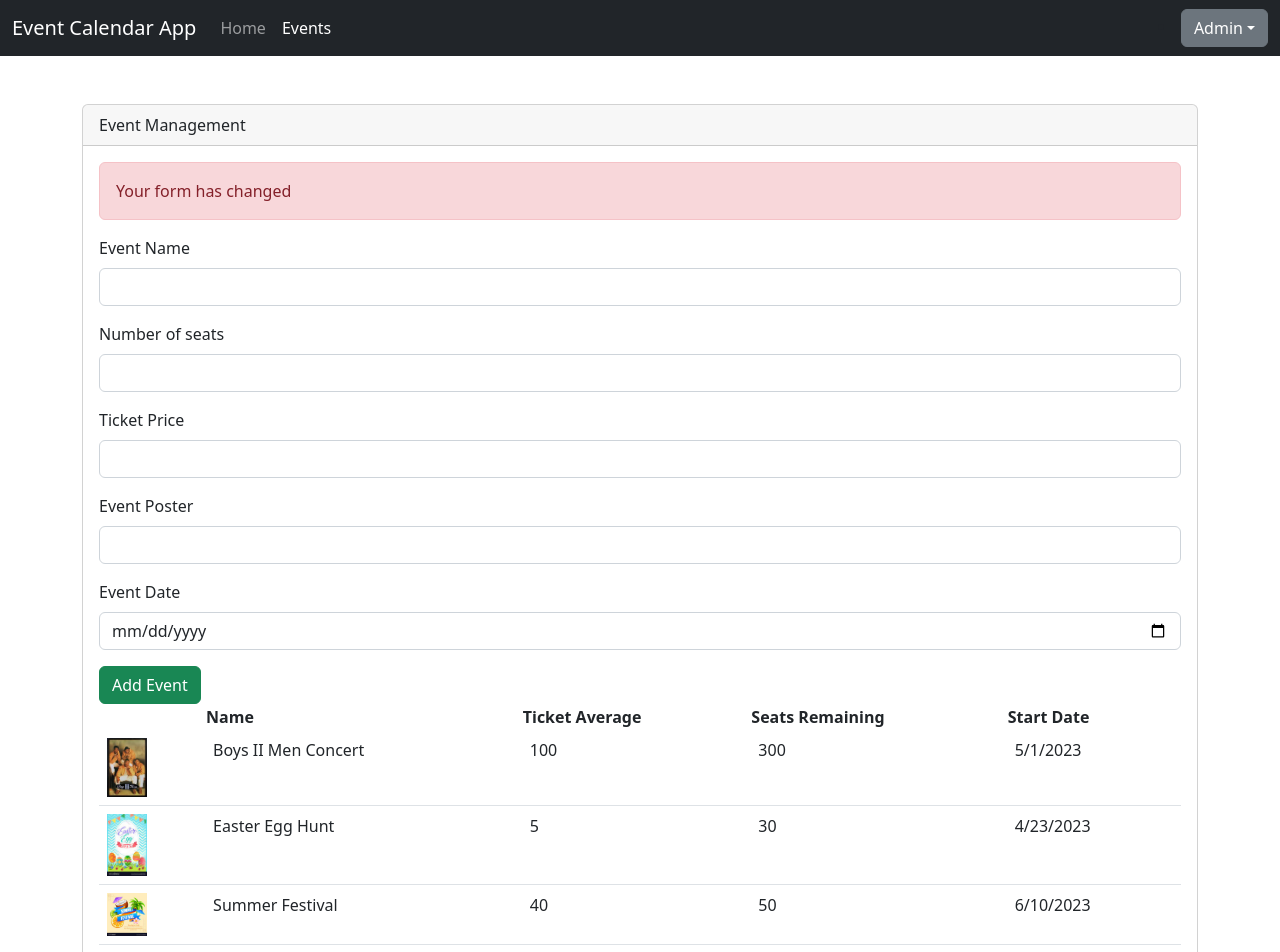
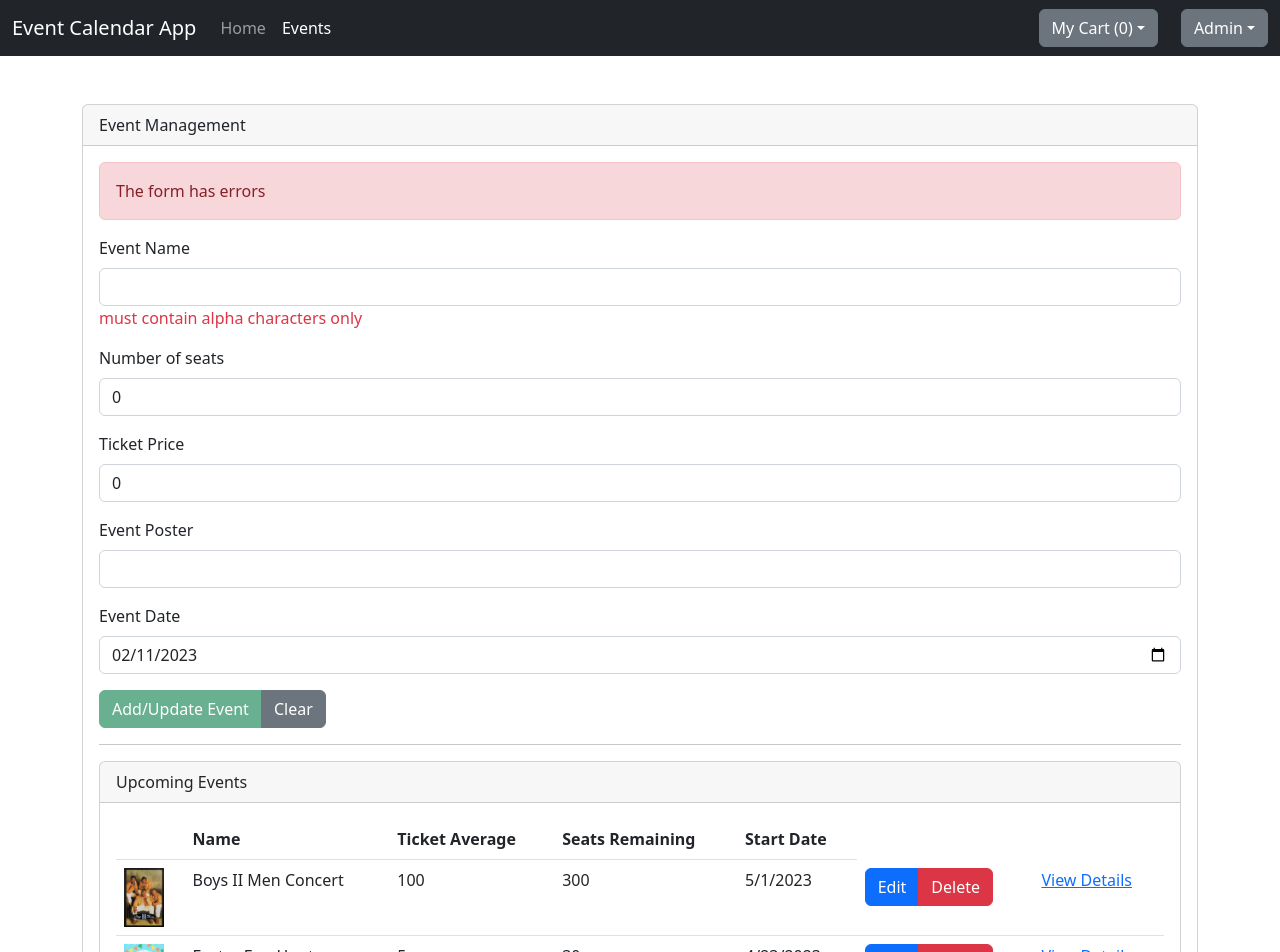
Before and after one commit to NucampReact/event-calendar-01-02, a React (Create React App) app: page /events/admin in a window 1280 px wide. Shown: the top 952 px of the page. Built offline with nearby package versions, Linux system fonts and the light colour scheme.

Commit message:
More form functions - Prep for redux lesson

```diff
--- a/package.json
+++ b/package.json
@@ -7,6 +7,7 @@
     "@testing-library/react": "^13.4.0",
     "@testing-library/user-event": "^13.5.0",
     "bootstrap": "^5.2.3",
+    "moment": "^2.29.4",
     "react": "^18.2.0",
     "react-dom": "^18.2.0",
     "react-router-dom": "^6.8.1",
--- a/src/components/EventAdmin.js
+++ b/src/components/EventAdmin.js
@@ -1,6 +1,8 @@
 import React, { useState, useRef, useEffect } from 'react';
 import { EVENTS } from '../data/Events';
-import { Table, Card, CardHeader, CardBody, Form, FormGroup, Input, Button, Label, Alert } from 'reactstrap';
+import { Table, Card, CardHeader, CardBody, Form, FormGroup, Input, Button, Label, Alert, ButtonGroup } from 'reactstrap';
+import EventListing from './EventListing';
+import moment from 'moment';
 
 /**
  * LifeCycle events of a components
@@ -11,18 +13,24 @@ import { Table, Card, CardHeader, CardBody, Form, FormGroup, Input, Button, Labe
  * UseEffect hook = Allows us to run "side effects" during any life cycle event occurrence
  */
 
+const eventFields = {
+  name: '',
+  ticketMin: 0,
+  seatsAvailable: 0,
+  poster: '',
+  date: moment().format('YYYY-MM-DD')
+}
+
 const EventAdmin = () => {
   // Set up a state for each input field
-  const [eventData, setEventData] = useState({});
-  const [eventName, setEventName] = useState();
-  const [seats, setSeats] = useState();
-  const [price, setPrice] = useState();
-  const [poster, setPoster] = useState();
-  const [date, setDate] = useState();
+  const [eventData, setEventData] = useState(eventFields);
+  const [errors, setErrors] = useState({});
+  const [allEvents, setAllEvents] = useState(EVENTS);
 
-  const [allEvents, setAllEvents] = useState(EVENTS);
+  const [selectedEvent, setSelectedEvent] = useState(eventFields);
+
   const [disableButton, setDisableButton] = useState(false);
-  const [alert, setAlert] = useState();
+  const [alert, setAlert] = useState({type: 'success', message: ''});
 
   /*
     useEffect takes two arguments:
@@ -33,124 +41,122 @@ const EventAdmin = () => {
         c) [list of dependencies] = only when any of the listed dependencies change
   */
   useEffect(() => {
-    setAlert("You are on an admin screen, be careful!");
+    // setAlert(alert => ({...alert, type: 'warning', message: "You are on an admin screen, be careful!"}));
   }, []);
 
   useEffect(() => {
     // auto-save feature would go great here
-    console.log('null effect')
-    setAlert('Your form has changed');
   })
 
   useEffect(() => {
-    console.log('dependency effect')
-    // only run validation when eventName or price changes
+    if (Object.keys(errors).length) {
+      setAlert(alert => ({...alert, type: 'danger', message: 'The form has errors'}));
+      setDisableButton(true)
+    } else {
+      setDisableButton(false);
+      setAlert(alert => ({...alert, type: 'danger', message: ''}));
+    }
+  }, [errors])
+
+  useEffect(() => {
+    // only run validation when event name
     let regex = /^[A-Za-z]+$/;
-    console.log('eventName', eventName);
-    if (!regex.test(eventName)) {
-      setAlert('You failed validation');
+    console.log(eventData.name);
+    if (!regex.test(eventData.name)) {
+      setErrors(errors => ({...errors, name: 'must contain alpha characters only'}));
+    } else {
+      setErrors(err => {
+        const {name, ...rest} = err;
+        return rest;
+      });
     }
-  }, [eventName, price]); // only runs when eventName state changes
+  }, [eventData.name]); // only runs when eventData.name state changes
+
+
+  useEffect(() => {
+    // only run validation when price changes
+    if (eventData.ticketMin < 0) {
+      setErrors(errors => ({...errors, ticketMin: 'must be greater than 0'}));
+    } else {
+      setErrors(err => {
+        const {ticketMin, ...rest} = err;
+        return rest;
+      });
+    }
+  }, [eventData.ticketMin]); // only runs when eventData.ticketMin state changes
 
   const eventNameInputRef = useRef(); // create a pointer and attach to underlying HTML element
 
   const addEvent = () => {
-  //   console.log("EVENT INPUT REF", eventNameInputRef.current.value);
-  //   console.log("EventName: ", eventName);
-  //   console.log("Seats: ", seats);
-  //   console.log("Price: ", price);
-  //   console.log("Poster: ", poster);
-
-  //   let newEvent = {
-  //     name: eventName,
-  //     seatsAvailable: seats,
-  //     ticketMin: price,
-  //     poster: poster,
-  //     date: date
-  //   };
-
-    // Add the newEvent obj into the EVENTS array
-    // TODO: Investigate callbacks with state hooks -> Immutability
-    setAllEvents(prevAllEvents => [ ...prevAllEvents, eventData ]);
+    if (Object.keys(selectedEvent).length) {
+      setAllEvents(prevAllEvents => {
+        const selectedEventIndex = prevAllEvents.findIndex(e => e.id === selectedEvent.id);
+        prevAllEvents[selectedEventIndex] = {...selectedEvent, ...eventData };
+        return [...prevAllEvents];
+      })
+    } else {
+      setAllEvents(prevAllEvents => [ ...prevAllEvents, eventData ]);
+    }
   };
 
   const handleInput = (event) => {
     setEventData(prevEventData => ({ ...prevEventData, [event.target.name]: event.target.value }));
   }
 
-  const handleEventName = (event) => {
-    setEventName(event.target.value);
-    // Validate the user's input
-    // let regex = /^[A-Za-z]+$/;
-    // if (regex.test(event.target.value)) {
-    //   setEventName(event.target.value);
-    //   setDisableButton(false);
-    // } else {
-    //   setDisableButton(true);
-    // }
+  const editEvent = (event) => {
+    setSelectedEvent(event);
   }
-  const handleSeats = (event) => {
-    setSeats(event.target.value);
+
+  const deleteEvent = (event) => {
+    setAllEvents(prevAllEvents => {
+      const newEvents = prevAllEvents.filter(e => e.id !== event.id);
+      return newEvents;
+    })
   }
-  const handlePrice = (event) => {
-    setPrice(event.target.value);
+
+  const clearEvent = () => {
+    setEventData(eventFields);
+    setSelectedEvent(eventFields);
   }
-  const handlePoster = (event) => {
-    setPoster(event.target.value);
-  }
-  const handleDate = (event) => {
-    setDate(event.target.value);
-  }
+
   return (
     <Card>
       <CardHeader>Event Management</CardHeader>
       <CardBody>
-        {alert && <Alert color='danger'>{alert}</Alert>}
+        {alert.message && <Alert color={alert.type}>{alert.message}</Alert>}
         <Form>
           <FormGroup>
             <Label>Event Name</Label>
-            <Input innerRef={eventNameInputRef} name="name" onChange={handleInput} />
+            <Input key={selectedEvent.name || eventData.name} innerRef={eventNameInputRef} name="name" defaultValue={selectedEvent.name || eventData.name} onChange={handleInput} />
+            {errors.name && <p className="text-danger">{errors.name}</p>}
           </FormGroup>
           <FormGroup>
             <Label>Number of seats</Label>
-            <Input name="seatsAvailable" type="number" onChange={handleInput} />
+            <Input key={selectedEvent.seatsAvailable || eventData.seatsAvailable} name="seatsAvailable" type="number" defaultValue={selectedEvent.seatsAvailable || eventData.seatsAvailable} onChange={handleInput} />
+            {errors.seatsAvailable && <p className="text-danger">{errors.seatsAvailable}</p>}
           </FormGroup>
           <FormGroup>
             <Label>Ticket Price</Label>
-            <Input name="ticketMin" type="number" onChange={handleInput} />
+            <Input key={selectedEvent.ticketMin || eventData.ticketMin} name="ticketMin" type="number" defaultValue={selectedEvent.ticketMin || eventData.ticketMin} onChange={handleInput} />
+            {errors.ticketMin && <p className="text-danger">{errors.ticketMin}</p>}
           </FormGroup>
           <FormGroup>
             <Label>Event Poster</Label>
-            <Input name="poster" onChange={handleInput} />
+            <Input key={selectedEvent.poster || eventData.poster} name="poster" defaultValue={selectedEvent.poster || eventData.poster} onChange={handleInput} />
+            {errors.poster && <p className="text-danger">{errors.poster}</p>}
           </FormGroup>
           <FormGroup>
             <Label>Event Date</Label>
-            <Input type="date" name="date" onChange={handleInput} />
+            <Input key={selectedEvent.date || eventData.date} type="date" name="date" defaultValue={moment(selectedEvent.date).format('YYYY-MM-DD') || moment(eventData.date).format('YYYY-MM-DD')} onChange={handleInput} />
+            {errors.date && <p className="text-danger">{errors.date}</p>}
           </FormGroup>
-          <Button disabled={disableButton} color="success" onClick={addEvent}>Add Event</Button>
+          <ButtonGroup>
+            <Button disabled={disableButton} color="success" onClick={addEvent}>Add/Update Event</Button>
+            <Button color="secondary" onClick={clearEvent}>Clear</Button>
+          </ButtonGroup>
         </Form>
-        <Table>
-          <thead>
-            <th></th>
-            <th>Name</th>
-            <th>Ticket Average</th>
-            <th>Seats Remaining</th>
-            <th>Start Date</th>
-          </thead>
-          <tbody>
-            {allEvents.map(event => {
-              return (
-                <tr key={event.name}>
-                  <td><img alt={event.name} src={event.poster} width="40" /></td>
-                  <td>{event.name}</td>
-                  <td>{event.ticketMin}</td>
-                  <td>{event.seatsAvailable}</td>
-                  <td>{event.date}</td>
-                </tr>
-              )
-            })}
-          </tbody>
-        </Table>
+        <hr />
+        <EventListing handleEdit={editEvent} handleDelete={deleteEvent} eventList={allEvents} />
       </CardBody>
     </Card>
   )
--- a/src/components/EventListing.js
+++ b/src/components/EventListing.js
@@ -1,5 +1,5 @@
 import React, { useState } from 'react';
-import { Card, Button, CardHeader, CardBody, Table } from 'reactstrap';
+import { Card, Button, CardHeader, CardBody, Table, ButtonGroup } from 'reactstrap';
 import { EVENTS } from '../data/Events';
 import { Link } from 'react-router-dom';
 import EventCart from './EventCart';
@@ -23,7 +23,7 @@ import EventCart from './EventCart';
     EventListing() => quantity = 3
 */
 const initialEventData = EVENTS.map(e => ({ name: e.name, quantity: 0 }));
-const EventListing = () => {
+const EventListing = ({ handleDelete, handleEdit, eventList = EVENTS, forCustomer }) => {
   // useState() returns an ARRAY of two values [data, a function to set the data]
   const [events, setEvents] = useState(initialEventData);
   const [addedToCart, setAddedToCart] = useState(false);
@@ -77,24 +77,48 @@ const EventListing = () => {
     }
   }
 
-  console.log(events);
+  const showActions = (event) => {
+    if (forCustomer) {
+      return (
+        <td>
+          <Button color="info" size="sm" onClick={e => decrementQuantity(event.name)} >-</Button><hr />
+          <p>{events.find(e => e.name === event.name).quantity}</p>
+          <Button color="info" size="sm" onClick={e => incrementQuantity(event.name)}>+</Button>
+        </td>
+      )
+    } else {
+      return (
+        <td>
+          <ButtonGroup>
+            <Button color="primary" onClick={() => handleEdit(event)}>Edit</Button>
+            <Button color="danger" onClick={() => handleDelete(event)}>Delete</Button>
+          </ButtonGroup>
+        </td>
+      )
+    }
+  }
+
   return (
     <Card>
       <CardHeader>Upcoming Events</CardHeader>
       <CardBody>
+        {forCustomer && <ButtonGroup>
           <Button color="success" size="lg" onClick={addToCart}>Add to Cart</Button>
           <Button color="danger" size="lg" onClick={removeCart}>Clear Cart</Button>
+        </ButtonGroup>}
         {showCart()}
         <Table>
           <thead>
+            <tr>
               <th></th>
               <th>Name</th>
               <th>Ticket Average</th>
               <th>Seats Remaining</th>
               <th>Start Date</th>
+            </tr>
           </thead>
           <tbody>
-            {EVENTS.map(event => {
+            {eventList.map(event => {
               return (
                 <tr key={event.name}>
                   <td><img alt={event.name} src={event.poster} width="40" /></td>
@@ -102,11 +126,7 @@ const EventListing = () => {
                   <td>{event.ticketMin}</td>
                   <td>{event.seatsAvailable}</td>
                   <td>{event.date}</td>
-                  <td>
-                    <Button color="info" size="sm" onClick={e => decrementQuantity(event.name)} >-</Button><hr />
-                    <p>{events.find(e => e.name === event.name).quantity}</p>
-                    <Button color="info" size="sm" onClick={e => incrementQuantity(event.name)}>+</Button>
-                  </td>
+                  {showActions(event)}
                   <td>
                     <Link to={`/events/${event.name}`}>View Details</Link>
                   </td>
--- a/src/components/Navigation.js
+++ b/src/components/Navigation.js
@@ -33,12 +33,21 @@ function Navigation(args) {
               <NavLink tag={RRNavLink} to="/events">Events</NavLink>
             </NavItem>
           </Nav>
-          <UncontrolledDropdown nav inNavbar dark>
+          <UncontrolledDropdown nav>
+              <DropdownToggle caret>
+                My Cart (0)
+              </DropdownToggle>
+              <DropdownMenu flip>
+              </DropdownMenu>
+            </UncontrolledDropdown>
+          <UncontrolledDropdown nav>
               <DropdownToggle caret>
                 Admin
               </DropdownToggle>
-              <DropdownMenu right>
-                <DropdownItem><Link to="/events/admin">Event Manager</Link></DropdownItem>
+              <DropdownMenu flip>
+                <Link to="/events/admin">
+                  <DropdownItem>Event Manager</DropdownItem>
+                </Link>
               </DropdownMenu>
             </UncontrolledDropdown>
         </Collapse>
--- a/src/data/Events.js
+++ b/src/data/Events.js
@@ -5,6 +5,7 @@ import summer from './images/summer.jpeg';
 
 export const EVENTS = [
   {
+    id: 1,
     name: 'Boys II Men Concert',
     date: new Date('2023-05-01').toLocaleDateString(),
     ticketMin: 100,
@@ -13,6 +14,7 @@ export const EVENTS = [
     poster: boys2men
   },
   {
+    id: 2,
     name: 'Easter Egg Hunt',
     date: new Date('2023-04-23').toLocaleDateString(),
     ticketMin: 5,
@@ -21,6 +23,7 @@ export const EVENTS = [
     poster: easter
   },
   {
+    id: 3,
     name: 'Summer Festival',
     date: new Date('2023-06-10').toLocaleDateString(),
     ticketMin: 40,
@@ -29,6 +32,7 @@ export const EVENTS = [
     poster: summer
   },
   {
+    id: 4,
     name: 'Family Game Night',
     date: new Date('2023-08-03').toLocaleDateString(),
     ticketMin: 100,
--- a/src/index.js
+++ b/src/index.js
@@ -17,7 +17,7 @@ root.render(
     <Container>
       <Routes>
         <Route path="/" element={<App />} />
-        <Route path="/events" element={<EventListing />} />
+        <Route path="/events" element={<EventListing forCustomer />} />
         <Route exact path="/events/admin" element={<EventAdmin />} />
         <Route path="/events/:event_name" element={<EventDetails />} />
       </Routes>
```
Also changed, not shown: 1 other file (tests, documents, lock files or other folders). Lines whose indentation alone changed are shown as unchanged.
